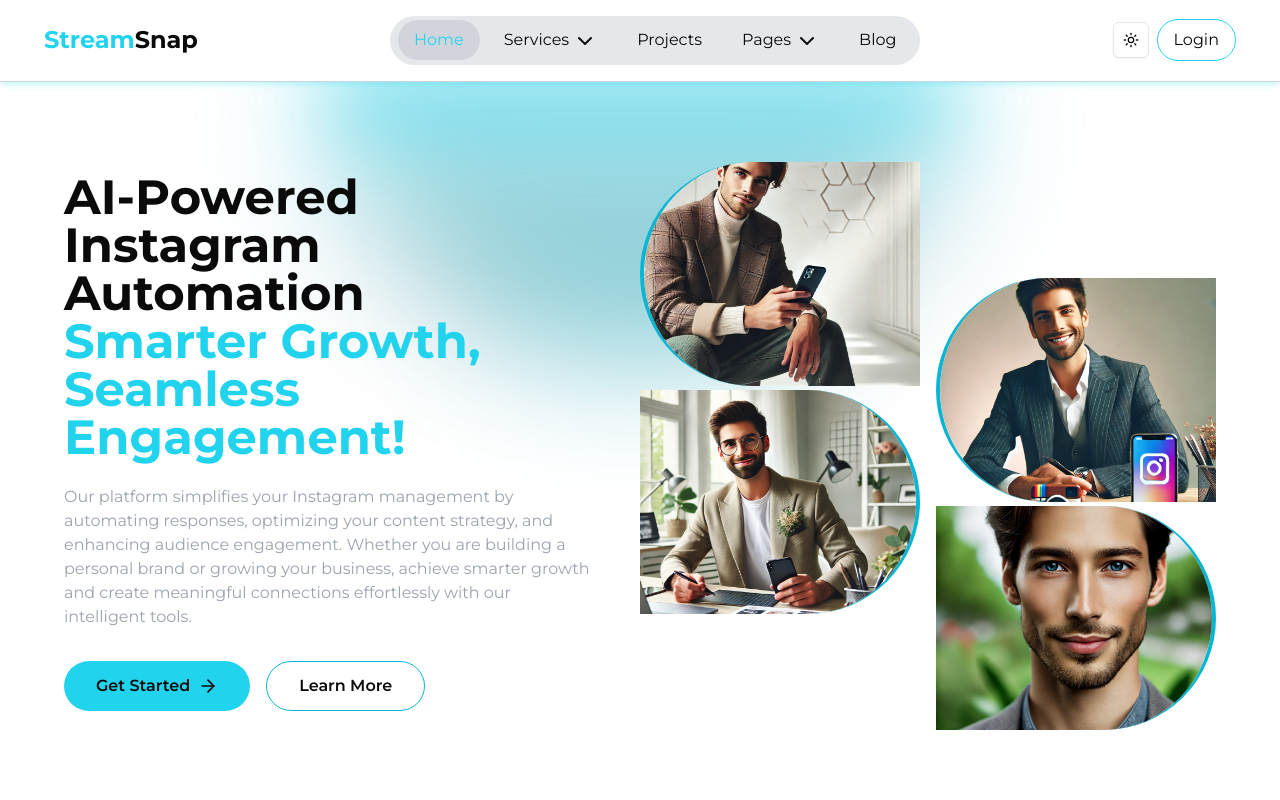
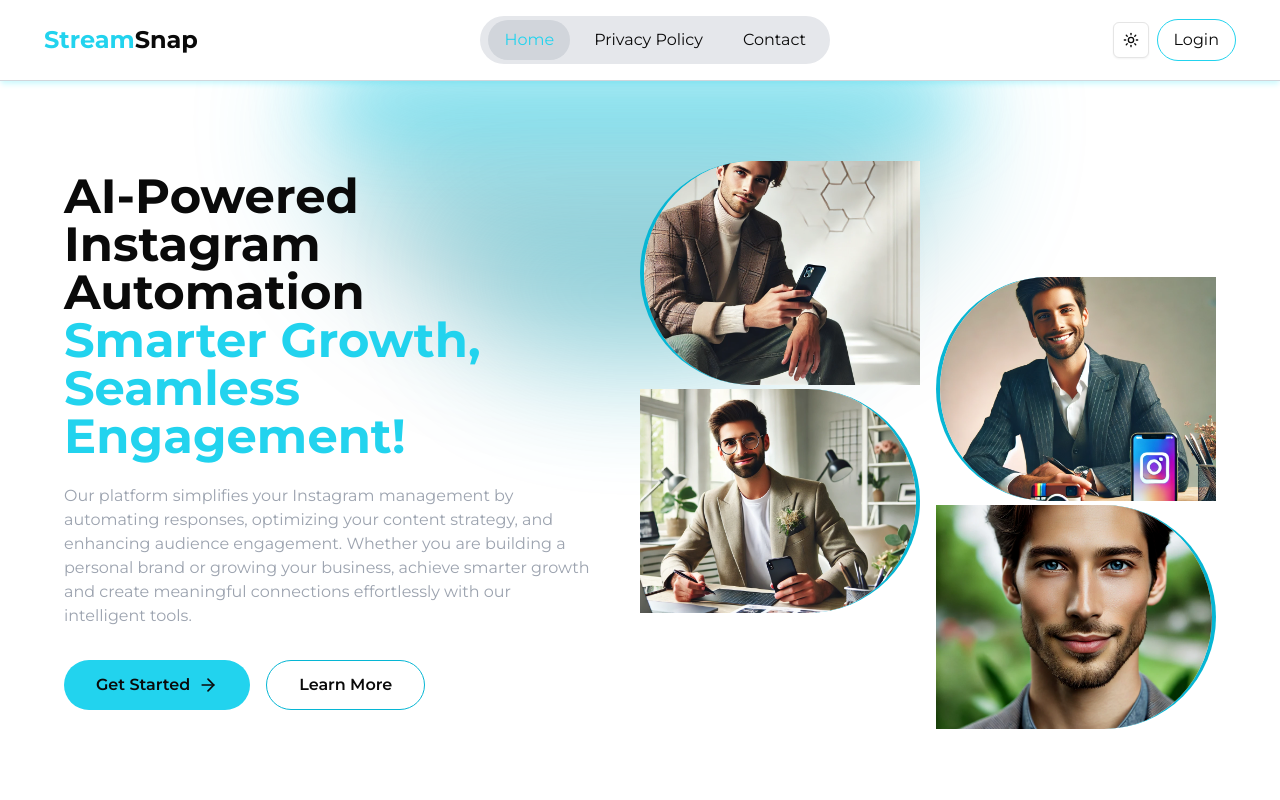
Before and after one commit to zaka-urrehman/streamsnap, a Next.js app: page / in a window 1280 px wide. Shown: the top 800 px of the page. Built offline with nearby package versions, Linux system fonts and the light colour scheme.

Commit message:
fix: update navbar

```diff
--- a/src/app/globals.css
+++ b/src/app/globals.css
@@ -20,6 +20,10 @@
   .text-balance {
     text-wrap: balance;
   }
+}
+
+html {
+  scroll-behavior: smooth;
 }
 
 @layer base {
--- a/src/components/shared/Contact.tsx
+++ b/src/components/shared/Contact.tsx
@@ -22,7 +22,7 @@ export default function Contact() {
     };
 
     return (
-        <section className="w-full py-20 ">
+        <section id="contact" className="w-full py-20 ">
             <PageWrapper>
                 <div className="container px-4 md:px-6">
                     <div className="grid grid-cols-1 lg:grid-cols-2 gap-12">
--- a/src/components/shared/Navbar.tsx
+++ b/src/components/shared/Navbar.tsx
@@ -4,6 +4,7 @@ import { useState, useRef, useEffect } from "react"
 import { ChevronDown, Menu, X } from 'lucide-react'
 import PageWrapper from "./wrappers/PageWrapper"
 import { ThemeToggle } from "./buttons/ToggleTheme"
+import Link from "next/link"
 
 export default function Navbar() {
     const [servicesOpen, setServicesOpen] = useState(false)
@@ -37,7 +38,7 @@ export default function Navbar() {
                                 <li className="relative">
                                     <a href="#" className="px-4 py-2 rounded-full bg-gray-300 dark:bg-gray-700  darkbg-gray-700 text-mySecondary-400  inline-block">Home</a>
                                 </li>
-                                <li
+                                {/* <li
                                     className="relative group"
                                     onMouseEnter={() => {
                                         if (servicesTimer.current) clearTimeout(servicesTimer.current)
@@ -70,11 +71,11 @@ export default function Navbar() {
                                         <li><a href="#" className="block px-4 py-2 text-sm hover:text-mySecondary-400 duration-300">Mobile App Development</a></li>
                                         <li><a href="#" className="block px-4 py-2 text-sm hover:text-mySecondary-400 duration-300">UI/UX Design</a></li>
                                     </ul>
+                                </li> */}
+                                <li className="relative">
+                                    <Link href="/privacyPolicy" className="px-4 py-2 inline-block hover:text-mySecondary-400 duration-300">Privacy Policy</Link>
                                 </li>
-                                <li className="relative">
-                                    <a href="#" className="px-4 py-2 inline-block hover:text-mySecondary-400 duration-300">Projects</a>
-                                </li>
-                                <li
+                                {/* <li
                                     className="relative group"
                                     onMouseEnter={() => {
                                         if (pagesTimer.current) clearTimeout(pagesTimer.current)
@@ -107,9 +108,9 @@ export default function Navbar() {
                                         <li><a href="#" className="block px-4 py-2 text-sm hover:text-mySecondary-400 duration-300">Team</a></li>
                                         <li><a href="#" className="block px-4 py-2 text-sm hover:text-mySecondary-400 duration-300">Testimonials</a></li>
                                     </ul>
-                                </li>
+                                </li> */}
                                 <li className="relative">
-                                    <a href="#" className="px-4 py-2 inline-block hover:text-mySecondary-400 duration-300">Blog</a>
+                                    <Link href="/#contact" className="px-4 py-2 inline-block hover:text-mySecondary-400 duration-300">Contact</Link>
                                 </li>
                             </ul>
                         </div>
@@ -127,7 +128,7 @@ export default function Navbar() {
                     {/*login Button (Desktop) */}
                     <div className="hidden md:flex justify-between items-center gap-x-2">
                         <ThemeToggle />
-                        <a href="#" className=" px-4 py-2 border border-mySecondary-400 rounded-full hover:bg-mySecondary-400 hover:text-white dark:hover:text-black duration-300 transition" >
+                        <a href="/dashboard" className=" px-4 py-2 border border-mySecondary-400 rounded-full hover:bg-mySecondary-400 hover:text-white dark:hover:text-black duration-300 transition" >
                             Login
                         </a>
                     </div>
@@ -153,8 +154,8 @@ export default function Navbar() {
                             </button>
                         </div>
                         <ul className="dark:bg-gray-800 p-4 space-y-4">
-                            <li><a href="#" className="block px-4 py-2 text-tirtiary">Home</a></li>
-                            <li>
+                            <li><a href="/" className="block px-4 py-2 text-tirtiary">Home</a></li>
+                            {/* <li>
                                 <button
                                     onClick={() => setServicesOpen(!servicesOpen)}
                                     className="flex items-center justify-between w-full px-4 py-2 text-left"
@@ -170,9 +171,9 @@ export default function Navbar() {
                                         <li><a href="#" className="block px-4 py-2 text-sm">UI/UX Design</a></li>
                                     </ul>
                                 )}
-                            </li>
-                            <li><a href="#" className="block px-4 py-2">Projects</a></li>
-                            <li>
+                            </li> */}
+                            <li><a href="/privacyPolicy" className="block px-4 py-2">Privacy Policy</a></li>
+                            {/* <li>
                                 <button
                                     onClick={() => setPagesOpen(!pagesOpen)}
                                     className="flex items-center justify-between w-full px-4 py-2 text-left"
@@ -188,15 +189,15 @@ export default function Navbar() {
                                         <li><a href="#" className="block px-4 py-2 text-sm">Testimonials</a></li>
                                     </ul>
                                 )}
-                            </li>
-                            <li><a href="#" className="block px-4 py-2">Blog</a></li>
+                            </li> */}
+                            <li><Link href="/#contact" className="block px-4 py-2">Contact</Link></li>
                             <li>
-                                <a
-                                    href="#"
+                                <Link
+                                    href="/dashboard"
                                     className="block px-4 py-2 border border-mySecondary-500 rounded-full text-center hover:bg-mySecondary-500 hover:text-white dark:hover:text-black transition"
                                 >
-                                    Contact Us
-                                </a>
+                                    Login
+                                </Link>
                             </li>
                         </ul>
                     </div>
```
